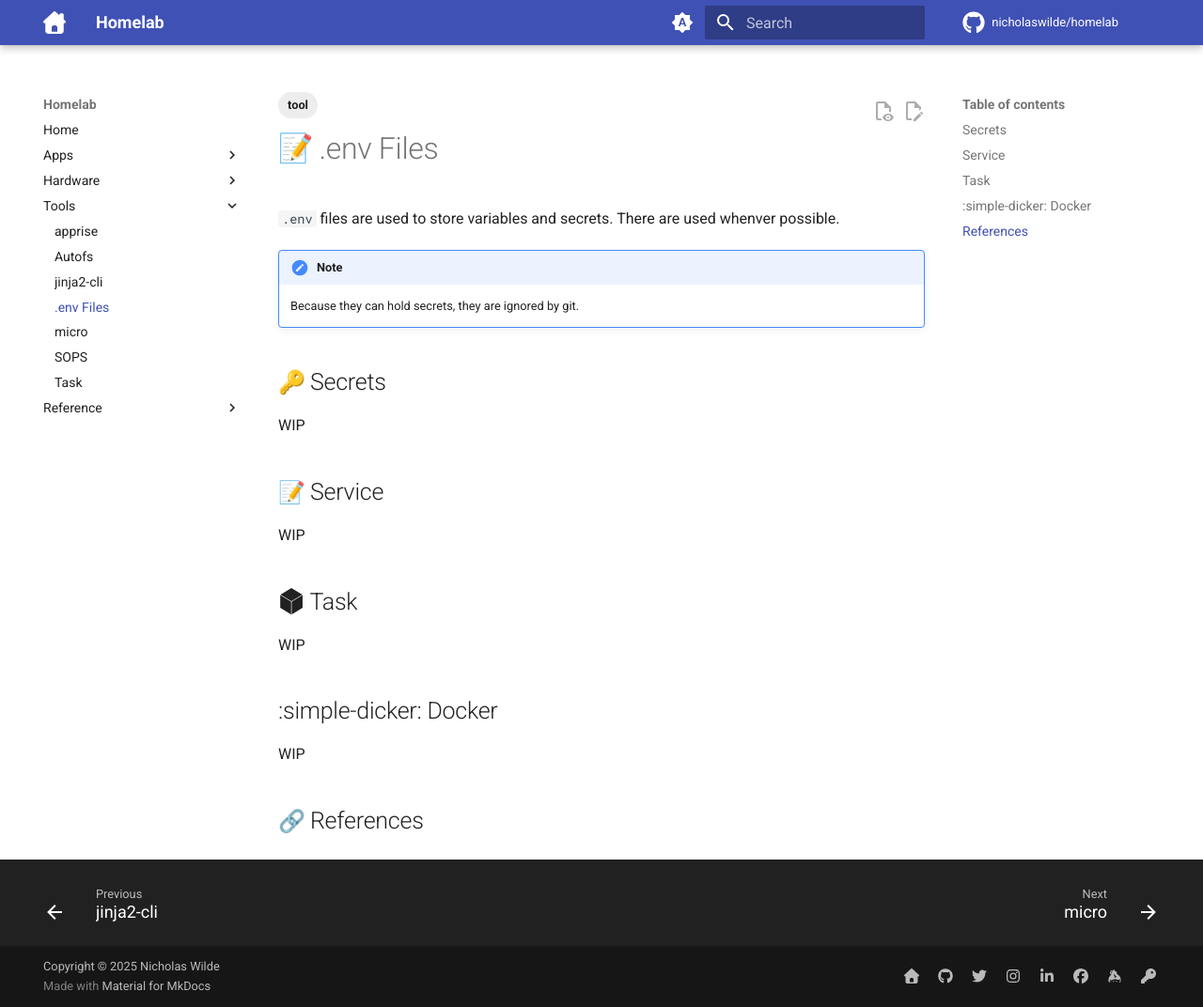
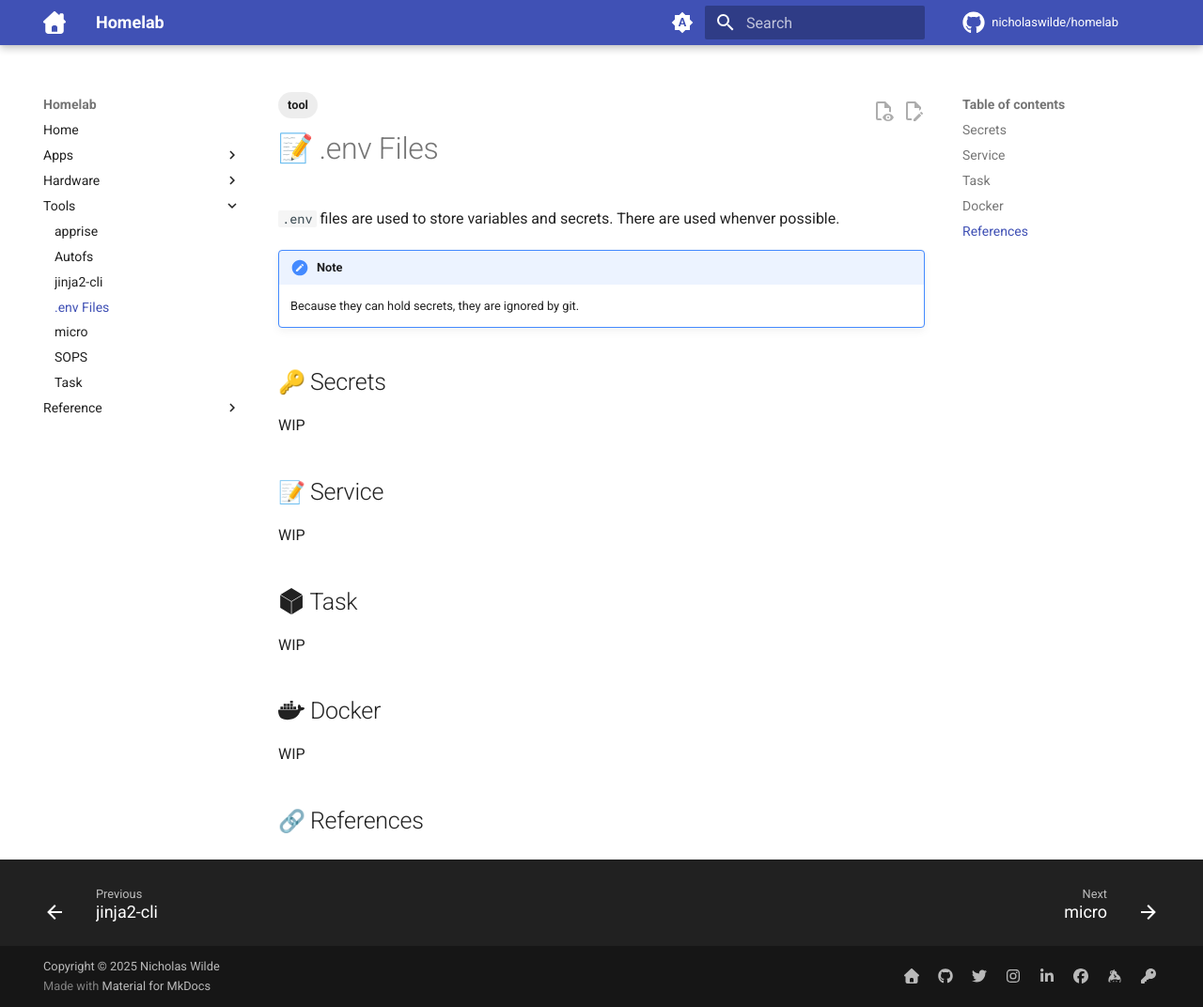
Before and after one commit to nicholaswilde/homelab, an MkDocs documentation site: the page built from docs/tools/env-files.md, in a window 1280 px wide and 1072 px high. Shown: the whole window at 94% size. Built offline with MkDocs 1.6.1 and Material for MkDocs 9.7.7, drawn with Linux system fonts in a browser that asks for light colours; emoji names are drawn with the system emoji font; comment, search, counter and statistics services are not loaded.

```diff
--- a/docs/tools/env-files.md
+++ b/docs/tools/env-files.md
@@ -22,7 +22,7 @@ WIP
 
 WIP
 
-## :simple-dicker: Docker
+## :simple-docker: Docker
 
 WIP
 
```
